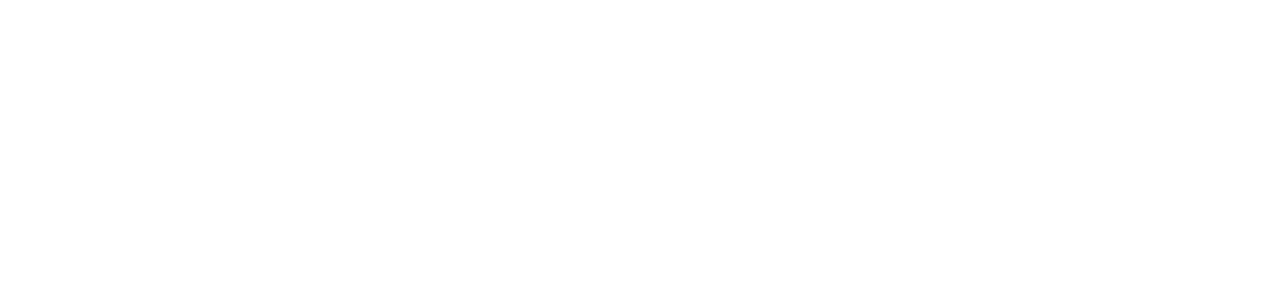
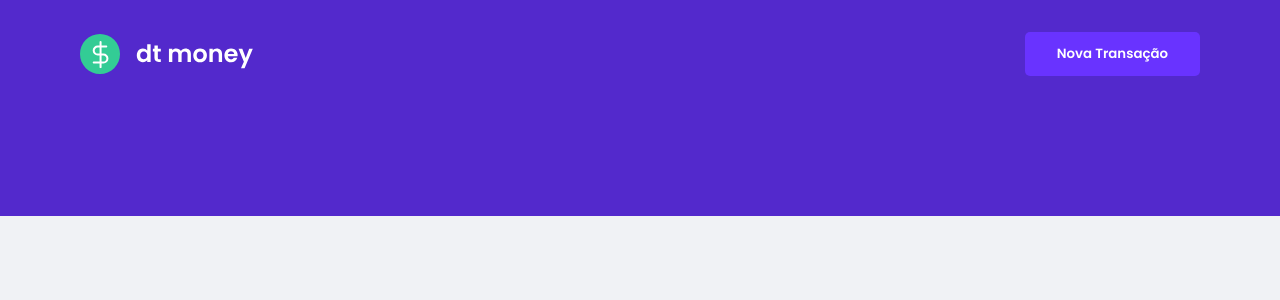
Before and after one commit to rodrigoDev6/dtmoney-reactApp, a React (Create React App) app: page / in a window 1280 px wide. Shown: the top 300 px of the page. Built offline with nearby package versions, Linux system fonts and the light colour scheme.

Commit message:
continuacao do projeto

```diff
--- a/src/App.tsx
+++ b/src/App.tsx
@@ -1,9 +1,11 @@
-import { GlobalStyle } from "./styles/global";
+import { Header } from './components/header'
+import { GlobalStyle } from './styles/global'
 
 export function App() {
   return (
     <>
-
+      <Header></Header>
+      <GlobalStyle></GlobalStyle>
     </>
-  );
+  )
 }
--- a/src/components/header/index.tsx
+++ b/src/components/header/index.tsx
@@ -1,14 +1,14 @@
-import logoImg  from './../assets/logo.svg';
-import { Container } from "./styles";
+import logoImg from '../../assets/logo.svg'
+import { Button, Container, Content } from './styles'
 
-export function Header(){
-  return(
+export function Header() {
+  return (
     <Container>
-      <img src={logoImg} alt="Logo dt money" />
+      <Content>
+        <img src={logoImg} alt="Logo dt money" />
 
-      <button type="button">
-        Nova Transação
-      </button>
+        <Button>Nova Transação</Button>
+      </Content>
     </Container>
   )
 }
--- a/src/components/header/styles.ts
+++ b/src/components/header/styles.ts
@@ -1,7 +1,26 @@
-import styled from 'styled-components';
+import styled from 'styled-components'
 
 export const Container = styled.header`
+  background-color: var(--blue);
+  height: 13.5rem;
+`
 
-  background-color: var(--blue);
+export const Content = styled.div`
+  max-width: 70rem;
+  margin: auto;
+  padding-top: 2rem;
 
-`;
+  display: flex;
+  justify-content: space-between;
+`
+
+export const Button = styled.button`
+  background-color: var(--blue-light);
+  padding: 12px 32px;
+
+  font-weight: 600;
+  color: var(--shape);
+
+  border-radius: 5px;
+  border: none;
+`
```
Also changed, not shown: 2 other files (tests, documents, lock files or other folders).
